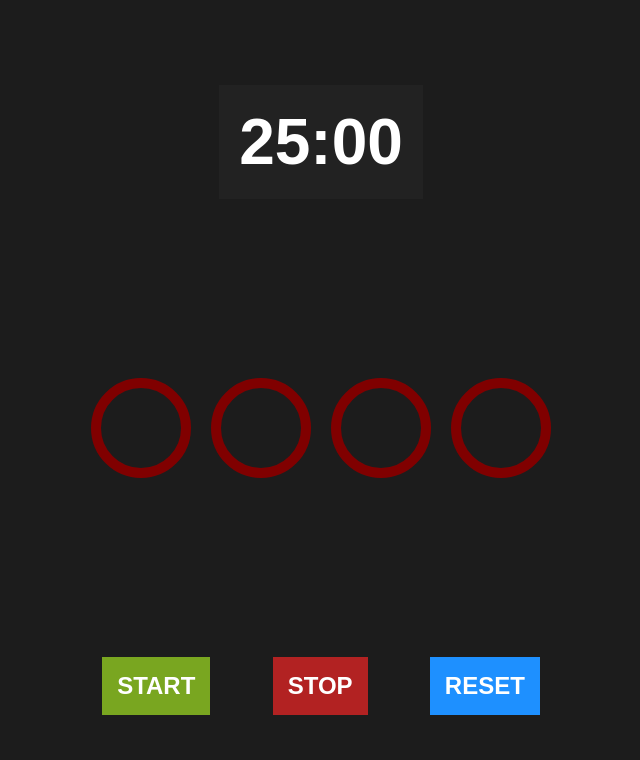
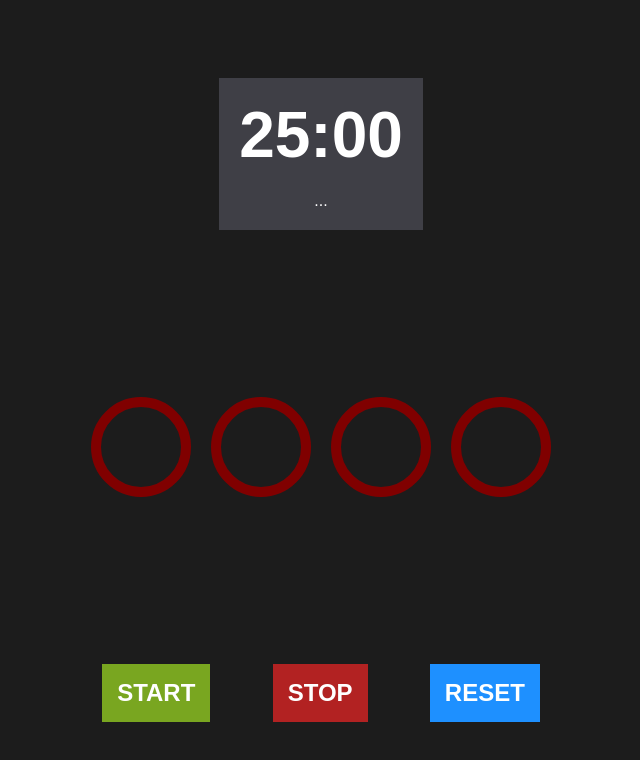
Before and after one commit to lukslak/Pomodoro, a React (Create React App) app: page / in a window 1280 px wide. Shown: the top 760 px of the page, without its empty margins (319-959 px from the left). Built offline with nearby package versions, Linux system fonts and the light colour scheme.

Commit message:
Add tracing

```diff
--- a/src/App.css
+++ b/src/App.css
@@ -1,5 +1,5 @@
 .App {
-  /* text-align: center; */
+  text-align: center;
   display: flex;
   flex-direction: column;
   justify-content: space-around;
@@ -8,13 +8,18 @@
   height: 100vh;
   background-color: #1C1C1C;
 }
+
 .App-header {
-  background-color: #222;
-  font-weight: bold;
-  padding: 20px;
+  background-color: #3F3F46;
   color: white;
 }
 
+.App-header > span {
+  display: block;
+  margin: 20px;
+}
+
 .App-title {
+  font-weight: bold;
   font-size: 4em;
 }
--- a/src/App.js
+++ b/src/App.js
@@ -9,6 +9,7 @@ const pomodoroSize = 25 * 60
 const initialState = {
   timer: null,
   counter: pomodoroSize,
+  message: '...',
   pomodoros: [
     {
       status: 'ready'
@@ -30,6 +31,10 @@ class App extends Component {
   constructor(props) {
     super(props)
     this.state = initialState
+  }
+
+  trace = (message = '...') => {
+    this.setState({ message })
   }
 
   updatePomodoro = (id, status) => {
@@ -54,6 +59,7 @@ class App extends Component {
   }
 
   resetPomodoros = () => {
+    this.trace()
     this.setState({ pomodoros: initialState.pomodoros })
     this.resetTimer()
   }
@@ -62,8 +68,11 @@ class App extends Component {
     const { pomodoros } = this.state
     const isAnyReady = pomodoros.some(pomodoro => pomodoro.status === 'ready')
     const isAnyRunning = pomodoros.some(pomodoro => pomodoro.status === 'running')
-    if (isAnyRunning || !isAnyReady) {
-      console.log('cannot start pomodoro')
+    if (isAnyRunning) {
+      this.trace('Already started...')
+      return
+    } else if (!isAnyReady) {
+      this.trace('Set completed!')
       return
     }
 
@@ -79,15 +88,16 @@ class App extends Component {
         }
       }
     })
+    this.trace('Started!')
     this.setState({ pomodoros: updatedPomodoros });
     this.startTimer()
   }
 
-  stopPomodoro = () => {
+  stopPomodoro = (discard = true) => {
     const { pomodoros } = this.state
     const isAnyRunning = pomodoros.some(pomodoro => pomodoro.status === 'running')
     if (!isAnyRunning) {
-      console.log('cannot stop pomodoro')
+      this.trace('Nothing to stop...')
       return
     }
 
@@ -99,17 +109,24 @@ class App extends Component {
         found = true
         return {
           ...pomodoro,
-          status: 'completed' // or should it be ready?
+          status: discard ? 'ready' : 'completed'
         }
       }
     })
+    this.trace('Stopped!')
     this.setState({ pomodoros: updatedPomodoros });
     this.stopTimer()
+  }
+
+  completePomodoro = () => {
+    this.stopPomodoro(false)
+    this.trace('Completed!')
   }
 
   tick = () => {
     const { counter } = this.state
     if (counter <= 0) {
+      this.completePomodoro()
       clearInterval(this.state.timer)
       return
     }
@@ -157,6 +174,7 @@ class App extends Component {
       <div className="App">
         <header className="App-header">
           <span className="App-title">{formatTime(this.state.counter)}</span>
+          <span>{this.state.message}</span>
         </header>
         <div className="pomodoros">
           {this.renderPomodoros()}
--- a/src/components/Pomodoro/pomodoro.css
+++ b/src/components/Pomodoro/pomodoro.css
@@ -24,8 +24,18 @@
 
 .pomodoros__pomodoro--running {
     background-color: red;
+    animation: pulse 2s infinite ease-in-out both;
 }
 
 .pomodoros__pomodoro--completed {
     background-color: maroon;
 }
+
+@keyframes pulse {
+    0%, 100% {
+        transform: scale(1);
+    }
+    50% {
+        transform: scale(0.8);
+    }
+}
```
